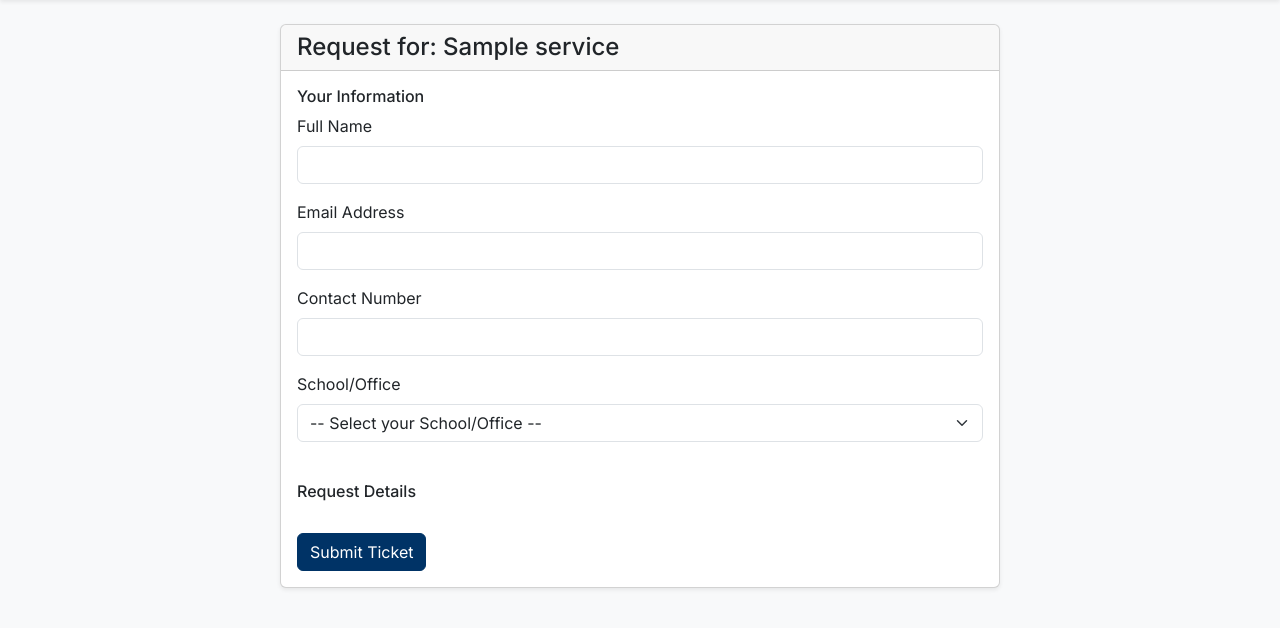
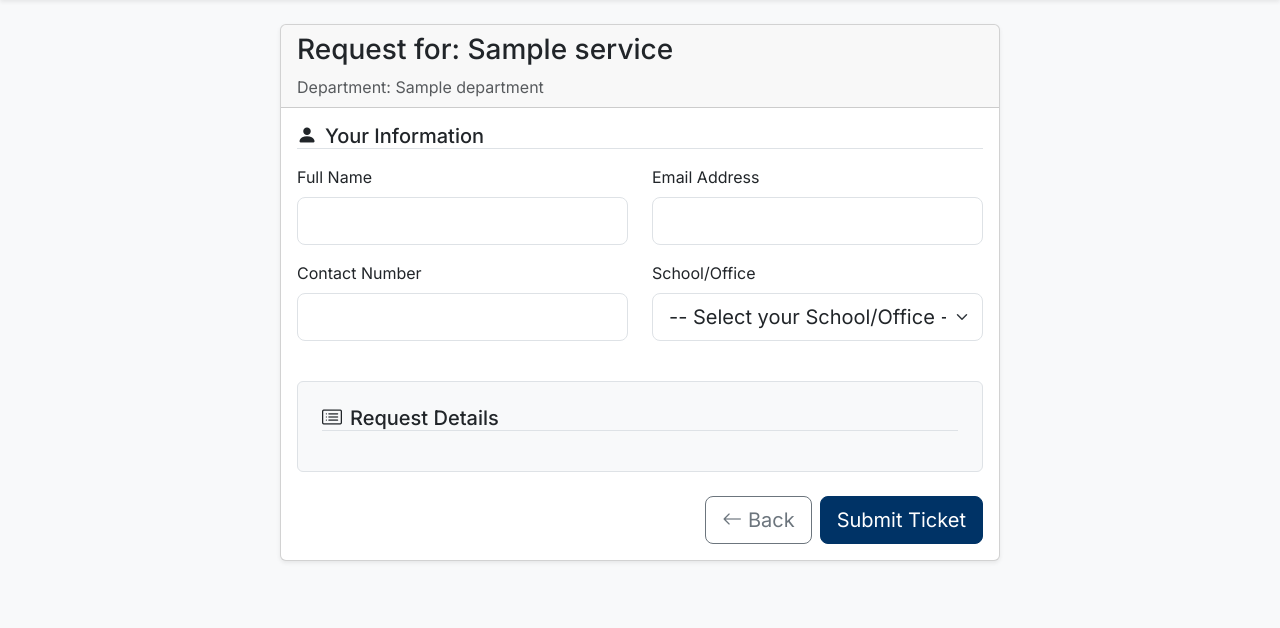
Before and after one commit to esmeraldolingat/eServices, a Flask app: page /create-ticket/form/1 in a window 1280 px wide. Shown: the part 56-684 px from the top of the page. Run offline with Flask 3, Linux system fonts and the light colour scheme; tables that the repository leaves empty hold one stand-in row (values such as "Sample post"); some libraries are stand-ins or nearby versions.

Commit message:
fix remarks and 2 section in forms

```diff
--- a/forms.py
+++ b/forms.py
@@ -64,6 +64,12 @@ class DepartmentForm(FlaskForm):
         existing_dept = Department.query.filter_by(name=name.data).first()
         if existing_dept:
             raise ValidationError('That department name already exists.')
+
+class CannedResponseForm(FlaskForm):
+    title = StringField('Response Title (e.g., "Password Reset Steps")', validators=[DataRequired()])
+    body = TextAreaField('Response Body (This is the text that will be inserted)', validators=[DataRequired()])
+    department_id = SelectField('Department', coerce=int, validators=[DataRequired()])
+    submit = SubmitField('Save Response')
 
 # ======================================================
 # === TICKET & RESPONSE FORMS ==========================
--- a/templates/create_ticket_form.html
+++ b/templates/create_ticket_form.html
@@ -1,63 +1,79 @@
 {% extends "layout.html" %}
 {% block content %}
-<div class="container mt-4">
+<div class="container my-4">
     <div class="row justify-content-center">
-        <div class="col-md-8">
+        <div class="col-lg-8">
             <div class="card shadow-sm">
                 <div class="card-header">
-                    <h4 class="mb-0">Request for: {{ service.name }}</h4>
+                    <h3>Request for: {{ service.name }}</h3>
+                    <p class="text-muted mb-0">Department: {{ service.department.name }}</p>
                 </div>
                 <div class="card-body">
                     <form method="POST" action="" enctype="multipart/form-data">
                         {{ form.hidden_tag() }}
 
                         <fieldset class="mb-4">
-                            <legend class="h6">Your Information</legend>
-                            <div class="mb-3">
+                            <legend class="border-bottom mb-3 h5"><i class="bi bi-person-fill me-2"></i>Your Information</legend>
+                            <div class="row">
+                                <div class="col-md-6 mb-3">
                                     {{ form.requester_name.label(class="form-label") }}
-                                {{ form.requester_name(class="form-control") }}
-                                {% for error in form.requester_name.errors %}
-                                    <div class="text-danger small mt-1">{{ error }}</div>
-                                {% endfor %}
+                                    {{ form.requester_name(class="form-control form-control-lg") }}
+                                    {% for error in form.requester_name.errors %}<div class="text-danger small mt-1">{{ error }}</div>{% endfor %}
                                 </div>
-                            <div class="mb-3">
+                                <div class="col-md-6 mb-3">
                                     {{ form.requester_email.label(class="form-label") }}
-                                {{ form.requester_email(class="form-control") }}
-                                {% for error in form.requester_email.errors %}
-                                    <div class="text-danger small mt-1">{{ error }}</div>
-                                {% endfor %}
+                                    {{ form.requester_email(class="form-control form-control-lg") }}
+                                    {% for error in form.requester_email.errors %}<div class="text-danger small mt-1">{{ error }}</div>{% endfor %}
                                 </div>
-                            <div class="mb-3">
+                                <div class="col-md-6 mb-3">
                                     {{ form.requester_contact.label(class="form-label") }}
-                                {{ form.requester_contact(class="form-control") }}
-                                {% for error in form.requester_contact.errors %}
-                                    <div class="text-danger small mt-1">{{ error }}</div>
-                                {% endfor %}
+                                    {{ form.requester_contact(class="form-control form-control-lg") }}
+                                    {% for error in form.requester_contact.errors %}<div class="text-danger small mt-1">{{ error }}</div>{% endfor %}
                                 </div>
-                            <div class="mb-3">
+                                <div class="col-md-6 mb-3">
                                     {{ form.school.label(class="form-label") }}
-                                {{ form.school(class="form-select") }}
-                                {% for error in form.school.errors %}
-                                    <div class="text-danger small mt-1">{{ error }}</div>
-                                {% endfor %}
+                                    {{ form.school(class="form-select form-select-lg") }}
+                                    {% for error in form.school.errors %}<div class="text-danger small mt-1">{{ error }}</div>{% endfor %}
+                                </div>
                             </div>
                         </fieldset>
 
+                        <div class="p-4 mt-2 rounded border" style="background-color: #f8f9fa;">
                             <fieldset>
-                            <legend class="h6">Request Details</legend>
+                                <legend class="border-bottom mb-3 h5"><i class="bi bi-card-list me-2"></i>Request Details</legend>
+
                                 {% for field in form if field.name not in ['csrf_token', 'requester_name', 'requester_email', 'requester_contact', 'school', 'submit'] %}
-                                <div class="mb-3" id="div-{{ field.name }}">
+                                    <div class="form-group mb-3" id="div_{{ field.name }}">
+
+                                        {% if '\n' in field.label.text %}
+                                            {{ field.label(class="form-label", style="white-space: pre-line;") }}
+                                        {% else %}
                                             {{ field.label(class="form-label") }}
+                                        {% endif %}
+
+                                        {% if field.type in ['SelectField', 'RadioField'] %}
+                                            {{ field(class="form-select form-select-lg") }}
+                                        {% elif field.type == 'FileField' %}
                                             {{ field(class="form-control") }}
+                                        {% else %}
+                                            {{ field(class="form-control form-control-lg") }}
+                                        {% endif %}
+
                                         {% for error in field.errors %}
                                             <div class="text-danger small mt-1">{{ error }}</div>
                                         {% endfor %}
                                     </div>
                                 {% endfor %}
                             </fieldset>
+                        </div>
 
-                        <div class="mt-4">
-                            {{ form.submit(class="btn btn-primary") }}
+                        <div class="d-flex justify-content-end mt-4">
+                            {% if current_user.is_authenticated and (current_user.role in ['Admin', 'Staff']) %}
+                                <a href="{{ url_for('staff_dashboard') }}" class="btn btn-outline-secondary btn-lg me-2"><i class="bi bi-arrow-left"></i> Back</a>
+                            {% else %}
+                                <a href="{{ url_for('my_tickets') }}" class="btn btn-outline-secondary btn-lg me-2"><i class="bi bi-arrow-left"></i> Back</a>
+                            {% endif %}
+                            {{ form.submit(class="btn btn-primary btn-lg") }}
                         </div>
                     </form>
                 </div>
@@ -66,31 +82,81 @@
     </div>
 </div>
 
-<!-- ITO ANG BAGONG SIMPLIFIED SCRIPT -->
 <script>
 document.addEventListener('DOMContentLoaded', function() {
-        const selectsWithOther = document.querySelectorAll('select');
+    // --- General Logic for "Other" textboxes ---
+    document.querySelectorAll('form select').forEach(selectElement => {
+        const otherFieldName = selectElement.name + '_other';
+        const otherFieldDiv = document.getElementById('div_' + otherFieldName);
+        if (!otherFieldDiv) return;
 
-        selectsWithOther.forEach(selectElement => {
-            const otherInputName = selectElement.name + '_other';
-            const otherInputDiv = document.getElementById('div-' + otherInputName);
+        const toggle = () => { otherFieldDiv.style.display = (selectElement.value === 'Other') ? 'block' : 'none'; };
+        toggle();
+        selectElement.addEventListener('change', toggle);
+    });
 
-            if (otherInputDiv) {
-                const toggleVisibility = () => {
-                    if (selectElement.value === 'Other') {
-                        otherInputDiv.style.display = 'block';
-                    } else {
-                        otherInputDiv.style.display = 'none';
+    // --- Specific Logic for Certificate of Employment Form ---
+    const coeRemarksSelect = document.querySelector('select[name="remarks"]');
+    if (coeRemarksSelect) {
+        const fieldMap = {
+            'With Compensation': ['div_first_day_cert_attachment', 'div_coe_wo_comp_attachment'],
+            'Without Compensation': ['div_payslip_attachment', 'div_coe_w_comp_attachment']
+        };
+        const allFields = Object.values(fieldMap).flat();
+
+        const toggleCoeFields = () => {
+            const selectedValue = coeRemarksSelect.value;
+            allFields.forEach(id => {
+                const el = document.getElementById(id);
+                if(el) el.style.display = 'none';
+            });
+            if (selectedValue in fieldMap) {
+                fieldMap[selectedValue].forEach(id => {
+                    const el = document.getElementById(id);
+                    if (el) el.style.display = 'block';
+                });
             }
         };
+        toggleCoeFields();
+        coeRemarksSelect.addEventListener('change', toggleCoeFields);
+    }
 
-                // Run on page load
-                toggleVisibility();
+    // --- Specific Logic for GSIS Form ---
+    const prevAppointmentSelect = document.querySelector('select[name="previous_appointment"]');
+    if (prevAppointmentSelect) {
+        const agencyFieldDiv = document.getElementById('div_previous_agency');
+        const toggleAgencyField = () => {
+            if (agencyFieldDiv) agencyFieldDiv.style.display = (prevAppointmentSelect.value === 'Yes') ? 'block' : 'none';
+        };
+        toggleAgencyField();
+        prevAppointmentSelect.addEventListener('change', toggleAgencyField);
+    }
 
-                // Run on change
-                selectElement.addEventListener('change', toggleVisibility);
+    // --- Specific Logic for Provident Fund Form ---
+    const providentQuerySelect = document.querySelector('select[name="query"]');
+    if (providentQuerySelect) {
+        const fieldMap = {
+            'Application for a Provident Loan (1st time Borrower)': 'div_attachment_first_time',
+            'Application for a Provident Loan (10K-100K) - old applicant': 'div_attachment_old_applicant',
+            'Application for a Provident Loan (Additional 100K)': 'div_attachment_additional',
+            'Status of Application': 'div_attachment_status',
+            'Statement of Account': 'div_attachment_statement',
+            'Request for Provident Loan Accountability Clearance': 'div_attachment_clearance'
+        };
+        const allAttachmentDivs = Object.values(fieldMap).map(id => document.getElementById(id)).filter(Boolean);
+
+        const toggleProvidentFields = () => {
+            const selectedValue = providentQuerySelect.value;
+            allAttachmentDivs.forEach(div => div.style.display = 'none');
+            const divToShowId = fieldMap[selectedValue];
+            if (divToShowId) {
+                const divToShow = document.getElementById(divToShowId);
+                if (divToShow) divToShow.style.display = 'block';
             }
-        });
+        };
+        toggleProvidentFields();
+        providentQuerySelect.addEventListener('change', toggleProvidentFields);
+    }
 });
 </script>
 {% endblock content %}
```
Also changed, not shown: 1 other file. Lines whose indentation alone changed are shown as unchanged.
